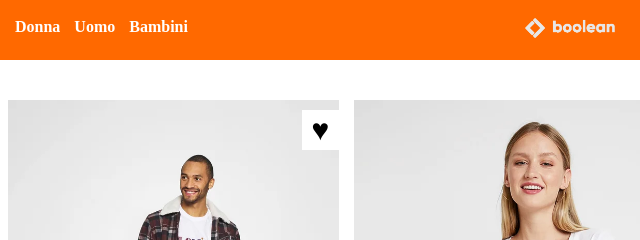
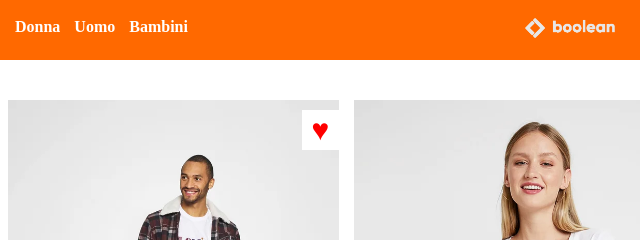
Before and after one commit to fabiodigiacomopepe/html-css-boolando, a plain HTML site: page index.html in a window 1280 px wide. In both pictures the pointer is over the element 440 px from the left and 130 px from the top of the page. Shown: the top 240 px of the page, 120-760 px from the left. Drawn offline with Linux system fonts and the light colour scheme.

Commit message:
Add hover on cuore (from black to red color)

```diff
--- a/css/style.css
+++ b/css/style.css
@@ -141,6 +141,10 @@ main section {
     left: 0;
 }
 
+.cuore:hover {
+    color: red;
+}
+
 /* regole footer */
 footer {
     background-color: #1a1a1a;
```
